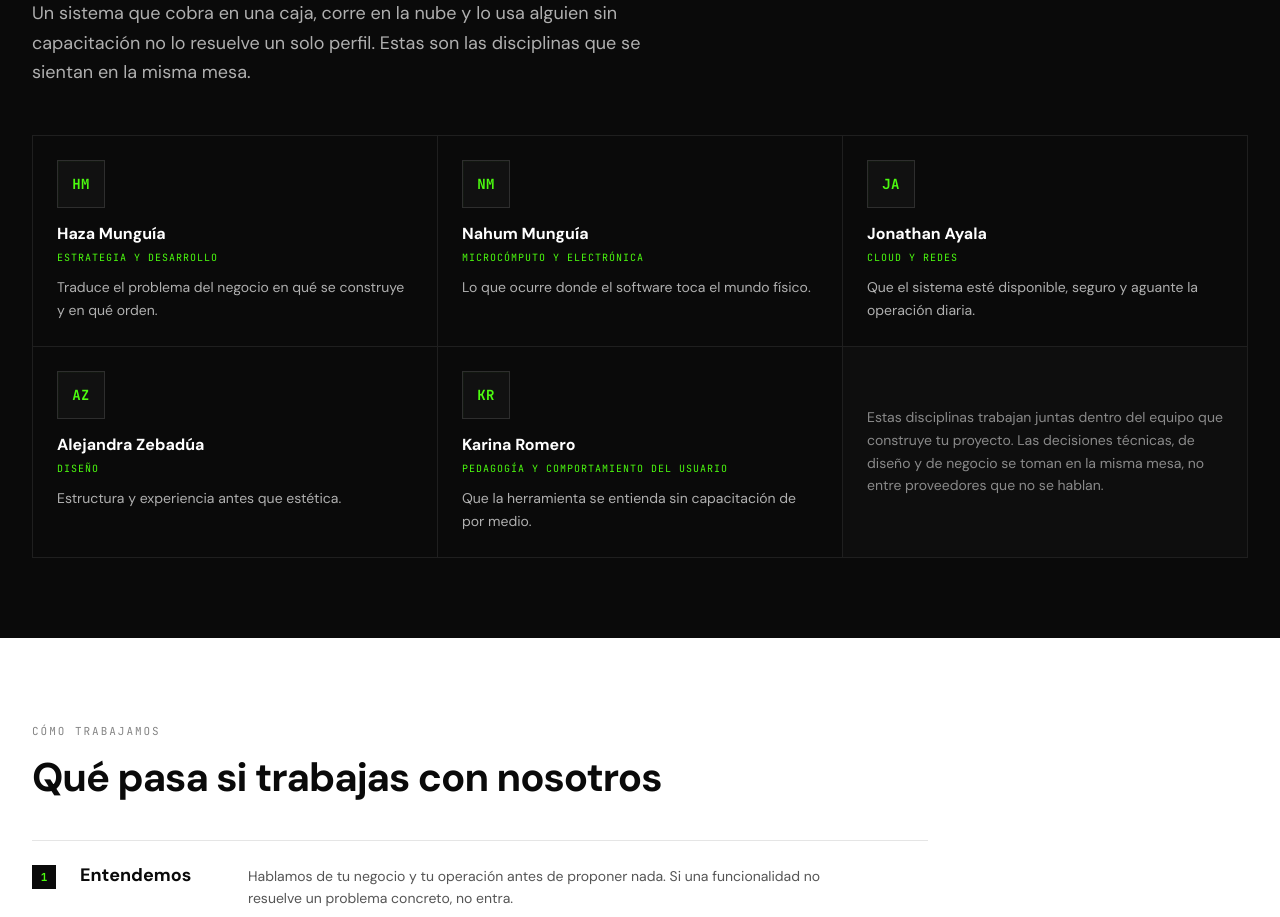
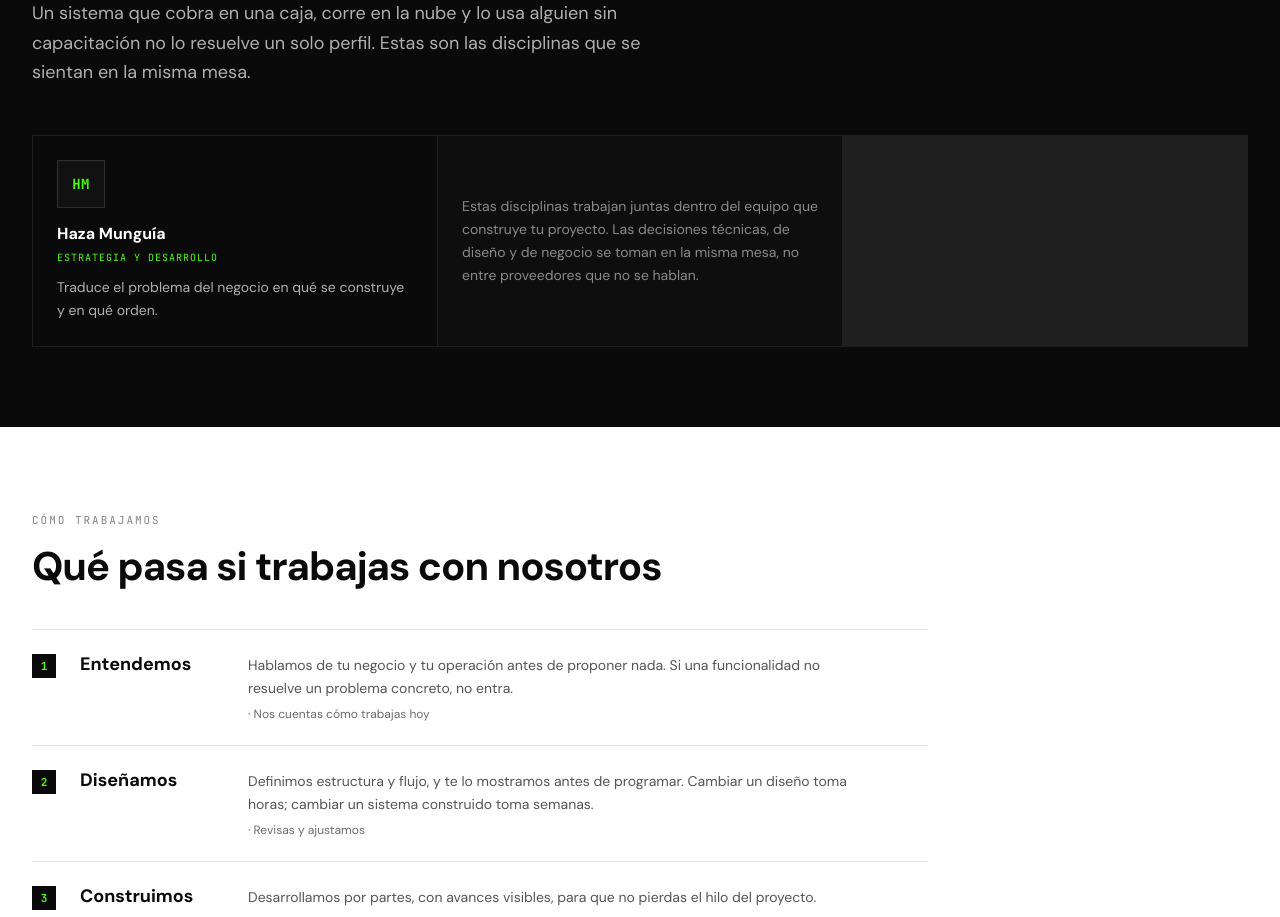
Before and after one commit to WeirdsStudios/user-core, a Next.js app: page / in a window 1280 px wide. Shown: the part 3680-4597 px from the top of the page. Built offline with nearby package versions, Linux system fonts and the light colour scheme; no server answers.

Commit message:
Actualizar Equipo.tsx

```diff
--- a/components/sections/Equipo.tsx
+++ b/components/sections/Equipo.tsx
@@ -15,26 +15,7 @@ const TEAM = [
     role: "Estrategia y desarrollo",
     focus: "Traduce el problema del negocio en qué se construye y en qué orden.",
   },
-  {
-    name: "Nahum Munguía",
-    role: "Microcómputo y electrónica",
-    focus: "Lo que ocurre donde el software toca el mundo físico.",
-  },
-  {
-    name: "Jonathan Ayala",
-    role: "Cloud y redes",
-    focus: "Que el sistema esté disponible, seguro y aguante la operación diaria.",
-  },
-  {
-    name: "Alejandra Zebadúa",
-    role: "Diseño",
-    focus: "Estructura y experiencia antes que estética.",
-  },
-  {
-    name: "Karina Romero",
-    role: "Pedagogía y comportamiento del usuario",
-    focus: "Que la herramienta se entienda sin capacitación de por medio.",
-  },
+
 ]
 
 function initials(name: string): string {
```
